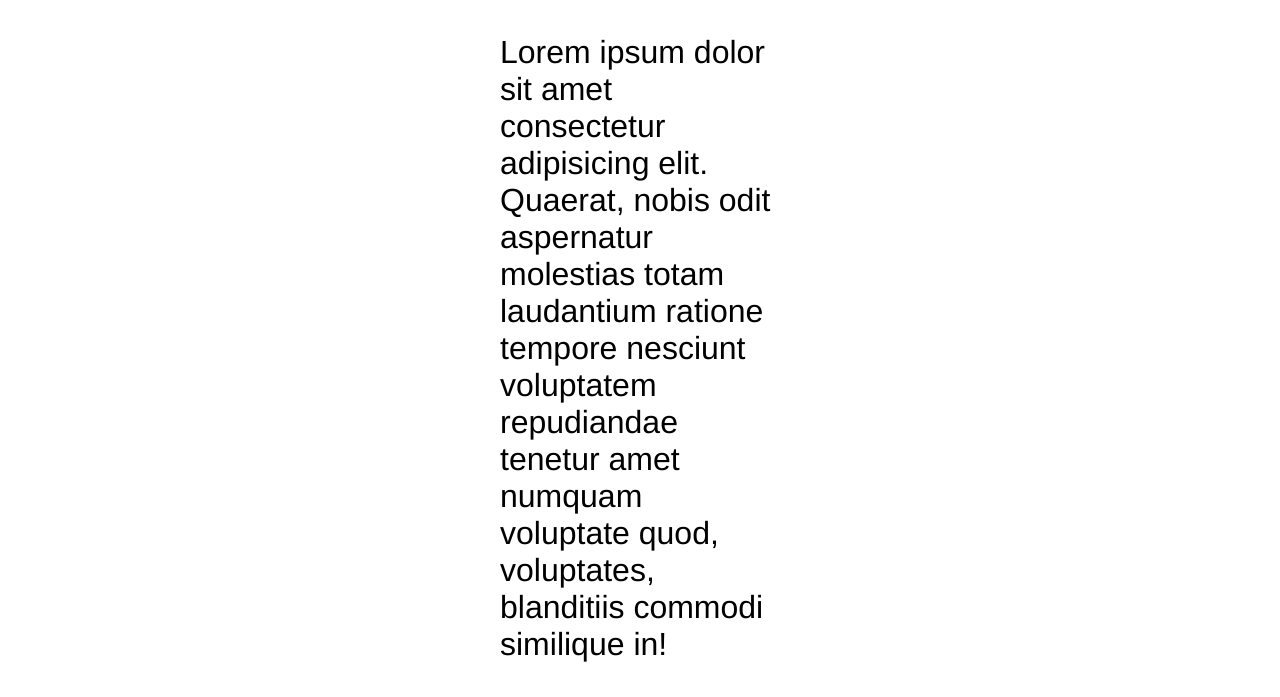
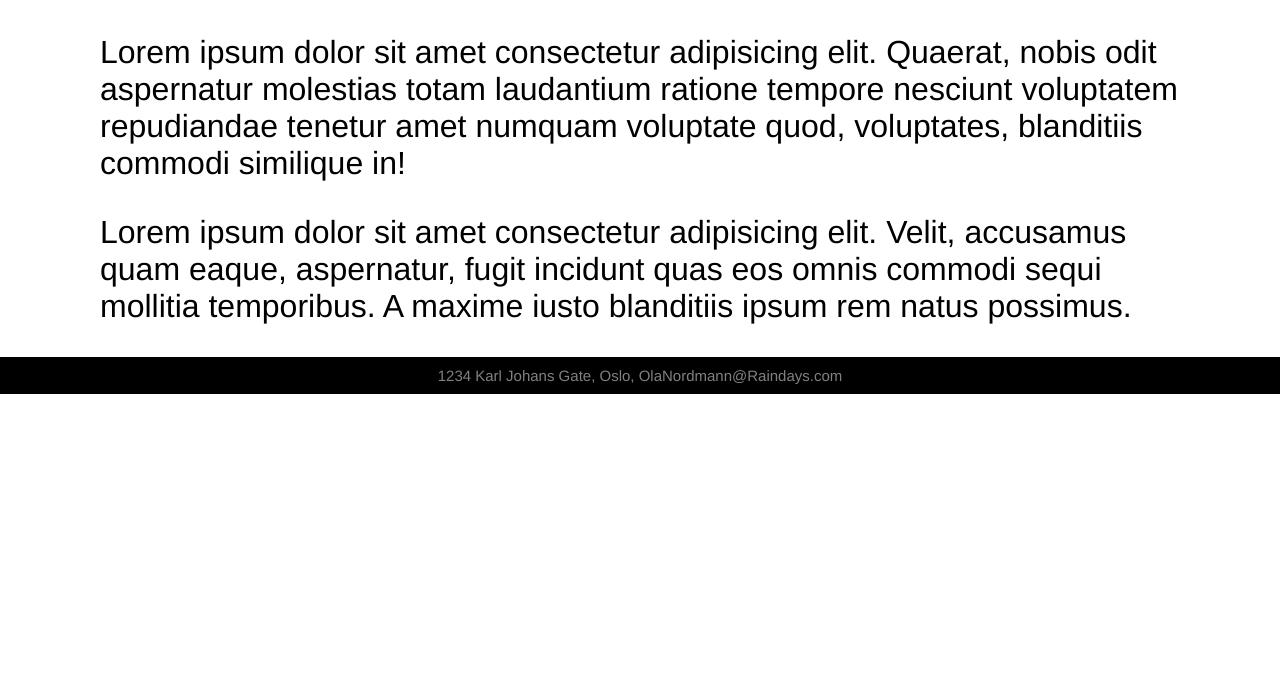
Before and after one commit to Johannes-cloud/Rainydays3, a plain HTML site: page Pages/about us.html in a window 1280 px wide. Shown: the part 1183-1880 px from the top of the page. After the commit the page ends 1577 px from the top, so only its background shows below. Drawn offline with Linux system fonts and the light colour scheme.

Commit message:
Update styles.css

```diff
--- a/Styles/styles.css
+++ b/Styles/styles.css
@@ -166,8 +166,8 @@ p {
   display: flex;
   justify-content: center;
   font-size: 2em;
-  padding-left: 500px;
-  padding-right: 500px;
+  margin-left: 100px;
+  margin-right: 100px;
 }
 
 .form-error {
```
